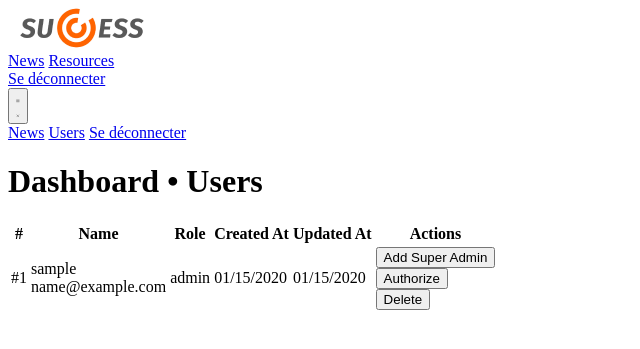
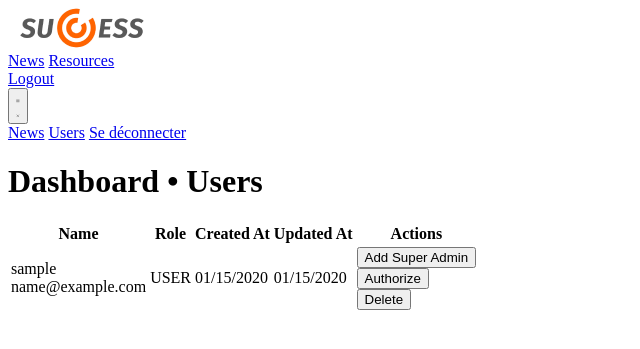
Before and after one commit to La-404-Devinci/project-success, a Symfony app: template templates/admin/users/index.html.twig in a window 1280 px wide. Shown: the top 349 px of the page, without its empty margins (0-640 px from the left). Run offline with Twig, Linux system fonts and the light colour scheme; the template is opened without the code that fills it: most values are stand-ins (such as "Sample title", 1, 10 or a date in 2020); some libraries are stand-ins or nearby versions.

Commit message:
✨ Delete ID user in user dashboard, "se deconecter" -> logout

```diff
--- a/templates/admin/base.html.twig
+++ b/templates/admin/base.html.twig
@@ -36,7 +36,7 @@
                     <div class="hidden md:block">
                         <div class="ml-4 flex items-center md:ml-6">
                             <div class="ml-3 relative">
-                                <a href="{{ path('app_logout') }}" class="text-white px-3 py-2 font-medium cursor-pointer hover:bg-gray-700 rounded-md">Se déconnecter</a>
+                                <a href="{{ path('app_logout') }}" class="text-white px-3 py-2 font-medium cursor-pointer hover:bg-gray-700 rounded-md">Logout</a>
                             </div>
                         </div>
                     </div>
--- a/templates/admin/users/index.html.twig
+++ b/templates/admin/users/index.html.twig
@@ -12,7 +12,6 @@
                     <table class="min-w-full">
                         <thead>
                             <tr>
-                                <th class="px-6 py-3 border-b border-gray-200 bg-gray-50 text-left text-xs leading-4 font-medium text-gray-500 uppercase tracking-wider">#</th>
                                 <th class="px-6 py-3 border-b border-gray-200 bg-gray-50 text-left text-xs leading-4 font-medium text-gray-500 uppercase tracking-wider">Name</th>
                                 <th class="px-6 py-3 border-b border-gray-200 bg-gray-50 text-left text-xs leading-4 font-medium text-gray-500 uppercase tracking-wider">Role</th>
                                 <th class="px-6 py-3 border-b border-gray-200 bg-gray-50 text-left text-xs leading-4 font-medium text-gray-500 uppercase tracking-wider">Created At</th>
@@ -24,17 +23,18 @@
                         <tbody class="bg-white">
                             {% for user in users %}
                                 <tr>
-                                    <td class="px-6 py-4 whitespace-no-wrap border-b border-gray-200 text-sm leading-5 text-gray-900 font-medium w-1/12">
-                                        #{{ user.id }}
-                                    </td>
                                     <td class="px-6 py-4 whitespace-no-wrap border-b border-gray-200 leading-5">
                                         <div class="text-sm leading-5 font-medium text-gray-900">{{ user.username }} </div>
                                         <div class="text-sm leading-5 text-gray-500">{{ user.email }}</div>
                                     </td>
                                     <td class="px-6 py-4 whitespace-no-wrap border-b border-gray-200">
-                                        {% for role in user.roles %}
-                                            <div class="text-sm leading-5 text-gray-500">{{ role }}</div>
-                                        {% endfor %}
+                                        {% if "ROLE_ADMIN" not in user.roles and "ROLE_SUPER_ADMIN" not in user.roles %}
+                                            <div class="text-sm leading-5 text-gray-500">USER</div>
+                                        {% elseif "ROLE_ADMIN" in user.roles and "ROLE_SUPER_ADMIN" not in user.roles %}
+                                            <div class="text-sm leading-5 text-gray-500">ADMIN</div>
+                                        {% else %}
+                                            <div class="text-sm leading-5 text-gray-500">SUPER ADMIN</div>
+                                        {% endif %}
                                     </td>
                                     <td class="px-6 py-4 whitespace-no-wrap border-b border-gray-200 text-sm leading-5 text-gray-500">
                                         {{ user.createdAt | date("m/d/Y") }}
@@ -54,7 +54,7 @@
                                                 {% if 'ROLE_SUPER_ADMIN' in user.roles %}
                                                     <form method="post" action="{{ path('dashboard_users_superunauthorized', {'id': user.id}) }}" onsubmit="return confirm('Are you sure you want to super unauthorized this user?')">
                                                         <input type="hidden" name="_token" value="{{ csrf_token('unauthorized' ~ user.id) }}">
-                                                        <button class="bg-orange-600 hover:bg-orange-900 px-4 py-2 rounded mx-2 whitespace-nowrap">Del Super Admin</button>
+                                                        <button class="bg-orange-600 hover:bg-orange-900 px-4 py-2 rounded mx-2 whitespace-nowrap">Delete Super Admin</button>
                                                     </form>
                                                 {% endif %}
                                                 {% if 'ROLE_ADMIN' not in user.roles %}
```
